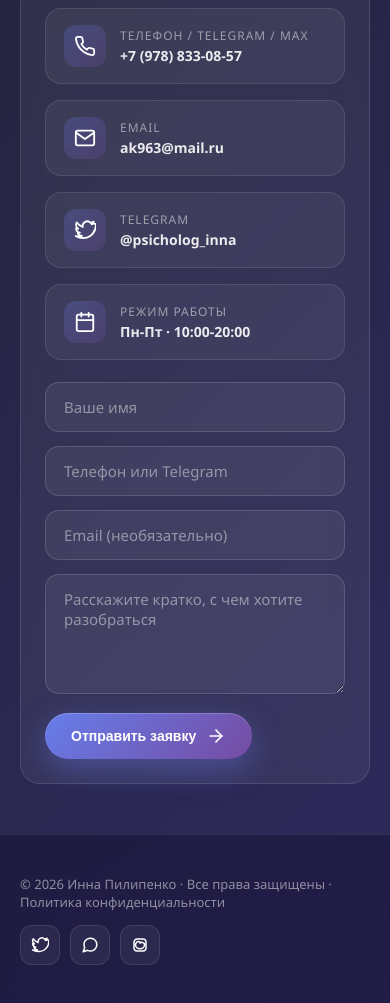
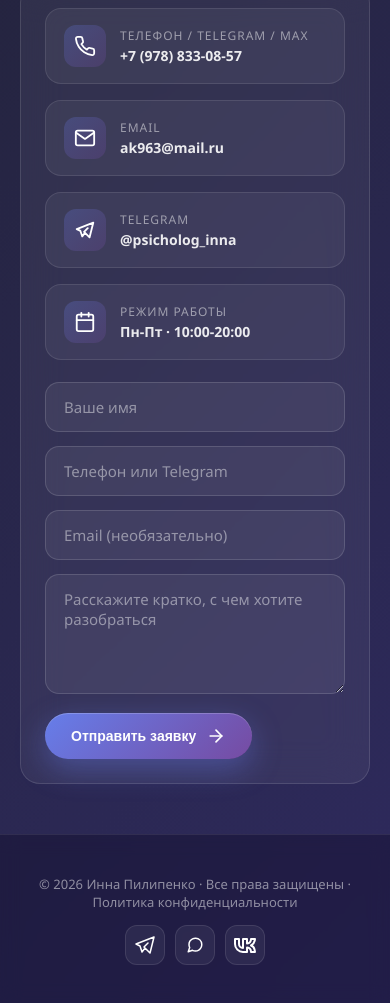
Before and after one commit to ProgHubMain/Psychologist.github.io, a plain HTML site: page index.html in a window 390 px wide. Shown: the part 6563-7566 px from the top of the page. Drawn offline with Linux system fonts and the light colour scheme.

Commit message:
footer center and icon Telegram

```diff
--- a/chat.css
+++ b/chat.css
@@ -1,7 +1,7 @@
 /* ===== Кнопка чата ===== */
 #chat-toggle {
 	position: fixed;
-	bottom: 24px;
+	bottom: 85px;
 	right: 24px;
 	display: flex;
 	align-items: center;
--- a/index.html
+++ b/index.html
@@ -331,7 +331,12 @@
 
                 <a href="https://t.me/psicholog_inna" class="contact-item">
                     <div class="contact-icon">
-                        <svg width="22" height="22" viewBox="0 0 24 24" fill="none" stroke="#fff" stroke-width="2" stroke-linecap="round" stroke-linejoin="round"><path d="M21.99 4.93a10 10 0 0 1-2.88.79 5.03 5.03 0 0 0 2.2-2.77 10.06 10.06 0 0 1-3.17 1.21 5.02 5.02 0 0 0-8.55 4.57A14.25 14.25 0 0 1 3 3.89a5.02 5.02 0 0 0 1.55 6.7 5 5 0 0 1-2.27-.63v.06a5.03 5.03 0 0 0 4.03 4.92 5.02 5.02 0 0 1-2.27.09 5.03 5.03 0 0 0 4.7 3.49A10.07 10.07 0 0 1 2 18.55a14.2 14.2 0 0 0 7.69 2.26c9.22 0 14.27-7.64 14.27-14.26 0-.22 0-.43-.02-.65A10.12 10.12 0 0 0 21.99 4.93z"></path></svg>
+						<svg xmlns="http://www.w3.org/2000/svg" width="22" height="22" viewBox="0 0 24 24" fill="none" stroke="#fff"
+							stroke-width="2" stroke-linecap="round" stroke-linejoin="round"
+							class="icon icon-tabler icons-tabler-outline icon-tabler-brand-telegram">
+							<path stroke="none" d="M0 0h24v24H0z" fill="none" />
+							<path d="M15 10l-4 4l6 6l4 -16l-18 7l4 2l2 6l3 -4" />
+						</svg>
                     </div>
                     <div>
                         <div class="contact-label">Telegram</div>
@@ -395,16 +400,26 @@
 
     <footer>
         <div class="footer-inner">
-            <div>© 2026 Инна Пилипенко · Все права защищены · Политика конфиденциальности</div>
+            <div class="Inna">© 2026 Инна Пилипенко · Все права защищены · Политика конфиденциальности</div>
             <div class="socials">
                 <a href="https://t.me/psicholog_inna" aria-label="Telegram">
-                    <svg width="18" height="18" viewBox="0 0 24 24" fill="none" stroke="currentColor" stroke-width="2" stroke-linecap="round" stroke-linejoin="round"><path d="M21.99 4.93a10 10 0 0 1-2.88.79 5.03 5.03 0 0 0 2.2-2.77 10.06 10.06 0 0 1-3.17 1.21 5.02 5.02 0 0 0-8.55 4.57A14.25 14.25 0 0 1 3 3.89a5.02 5.02 0 0 0 1.55 6.7 5 5 0 0 1-2.27-.63v.06a5.03 5.03 0 0 0 4.03 4.92 5.02 5.02 0 0 1-2.27.09 5.03 5.03 0 0 0 4.7 3.49A10.07 10.07 0 0 1 2 18.55a14.2 14.2 0 0 0 7.69 2.26c9.22 0 14.27-7.64 14.27-14.26 0-.22 0-.43-.02-.65A10.12 10.12 0 0 0 21.99 4.93z"></path></svg>
+					<svg xmlns="http://www.w3.org/2000/svg" width="24" height="24" viewBox="0 0 24 24" fill="none" stroke="currentColor"
+						stroke-width="1.5" stroke-linecap="round" stroke-linejoin="round"
+						class="icon icon-tabler icons-tabler-outline icon-tabler-brand-telegram">
+						<path stroke="none" d="M0 0h24v24H0z" fill="none" />
+						<path d="M15 10l-4 4l6 6l4 -16l-18 7l4 2l2 6l3 -4" />
+					</svg>
                 </a>
                 <a href="#" aria-label="WhatsApp">
                     <svg width="18" height="18" viewBox="0 0 24 24" fill="none" stroke="currentColor" stroke-width="2" stroke-linecap="round" stroke-linejoin="round"><path d="M21 11.5a8.38 8.38 0 0 1-.9 3.8 8.5 8.5 0 0 1-7.6 4.7 8.38 8.38 0 0 1-3.8-.9L3 21l1.9-5.7a8.38 8.38 0 0 1-.9-3.8 8.5 8.5 0 0 1 4.7-7.6 8.38 8.38 0 0 1 3.8-.9h.5a8.48 8.48 0 0 1 8 8v.5z"></path></svg>
                 </a>
                 <a href="https://vk.ru/psichologin" aria-label="VK">
-                    <svg width="18" height="18" viewBox="0 0 24 24" fill="none" stroke="currentColor" stroke-width="2" stroke-linecap="round" stroke-linejoin="round"><path d="M15.67 4H8.33A4.33 4.33 0 0 0 4 8.33v7.34A4.33 4.33 0 0 0 8.33 20h7.34A4.33 4.33 0 0 0 20 15.67V8.33A4.33 4.33 0 0 0 15.67 4z"/><path d="M12 17c-3.33 0-6-2.35-6-5.24 0-1.4.58-2.67 1.8-3.56.73-.52 1.6-.78 2.4-.72.57.03 1.09.23 1.54.57L12 9.52l.26-.47a3.27 3.27 0 0 1 1.54-.57c.8-.06 1.67.2 2.4.72C17.42 9.09 18 10.36 18 11.76 18 14.65 15.33 17 12 17z"/></svg>
+					<svg xmlns="http://www.w3.org/2000/svg" width="24" height="24" viewBox="0 0 24 24" fill="none" stroke="currentColor"
+						stroke-width="2" stroke-linecap="round" stroke-linejoin="round"
+						class="icon icon-tabler icons-tabler-outline icon-tabler-brand-vk">
+						<path stroke="none" d="M0 0h24v24H0z" fill="none" />
+						<path d="M14 19h-4a8 8 0 0 1 -8 -8v-5h4v5a4 4 0 0 0 4 4v-9h4v4.5l.03 0a4.531 4.531 0 0 0 3.97 -4.496h4l-.342 1.711a6.858 6.858 0 0 1 -3.658 4.789a5.34 5.34 0 0 1 3.566 4.111l.434 2.389h-4a4.531 4.531 0 0 0 -3.97 -4.496v4.5l-.03 -.008" />
+					</svg>
                 </a>
             </div>
         </div>
--- a/main.css
+++ b/main.css
@@ -1105,6 +1105,16 @@ footer {
 	}
 }
 
+@media (max-width: 720px) {
+	.footer-inner {
+		justify-content: center;
+	}
+
+	.Inna {
+		text-align: center;
+	}
+}
+
 
 .reveal {
 	opacity: 0;
```
